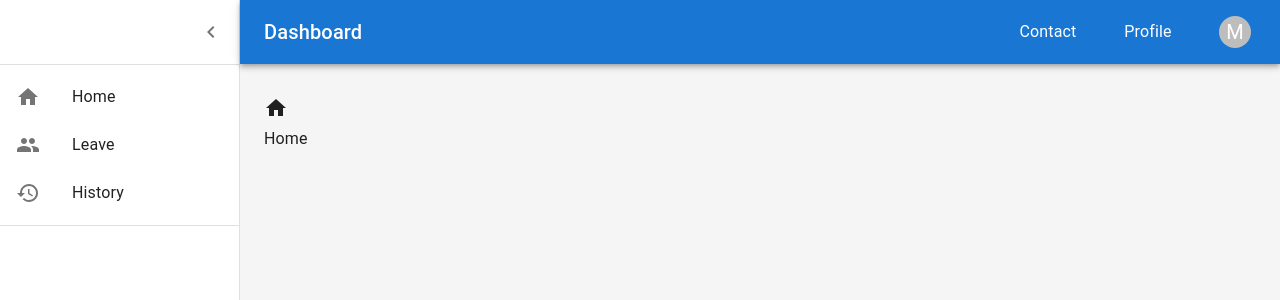
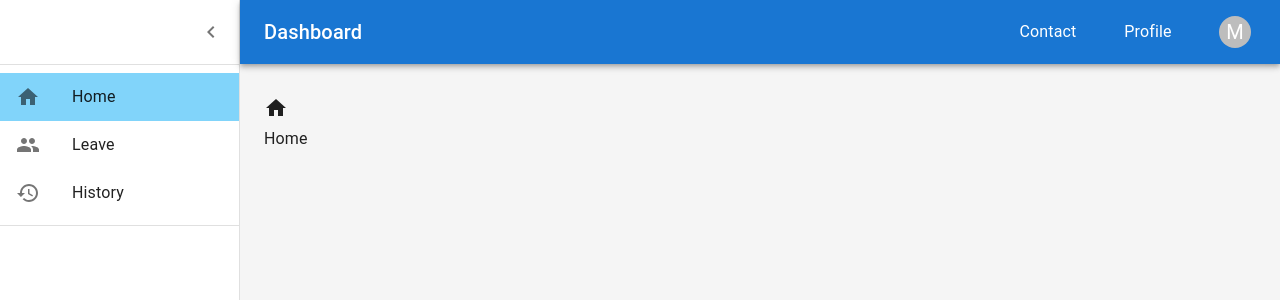
Before and after one commit to panutat-p/ake-redux-toolkit-course, a React (Vite) app: page /dashboard in a window 1280 px wide. Shown: the top 300 px of the page. Built offline with nearby package versions, Linux system fonts and the light colour scheme; what yup-password would draw is missing.

Commit message:
feat: highlight active side nav

```diff
--- a/src/pages/dashboard/menu-item.tsx
+++ b/src/pages/dashboard/menu-item.tsx
@@ -3,7 +3,7 @@ import ListItemButton from '@mui/material/ListItemButton';
 import ListItemIcon from '@mui/material/ListItemIcon';
 import ListItemText from '@mui/material/ListItemText';
 import { History, Home, People } from '@mui/icons-material';
-import { NavLink } from 'react-router-dom';
+import { NavLink, useLocation } from 'react-router-dom';
 
 type MenuItemProps = {
   label: string;
@@ -11,6 +11,8 @@ type MenuItemProps = {
   href: string;
 };
 export default function MainListItems() {
+  const location = useLocation();
+
   const menuItem: Array<MenuItemProps> = [
     { label: 'Home', icon: <Home />, href: '/dashboard' },
     { label: 'Leave', icon: <People />, href: '/dashboard/leave' },
@@ -20,7 +22,12 @@ export default function MainListItems() {
   return (
     <Fragment>
       {menuItem.map((item) => (
-        <ListItemButton key={item.label} component={NavLink} to={item.href}>
+        <ListItemButton
+          key={item.label}
+          component={NavLink}
+          to={item.href}
+          sx={{ backgroundColor: location.pathname === item.href ? '#81d4fa' : '' }}
+        >
           <ListItemIcon>{item.icon}</ListItemIcon>
           <ListItemText primary={item.label} />
         </ListItemButton>
```
